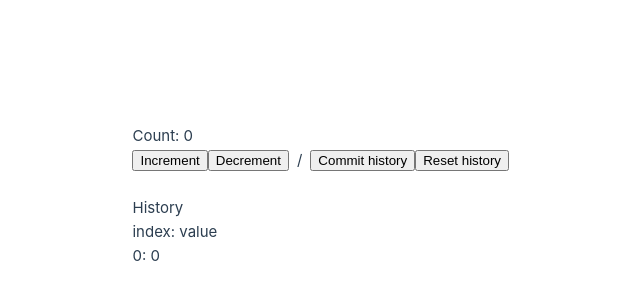
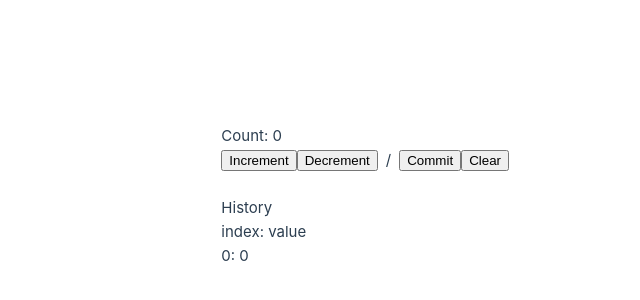
Before and after one commit to pei-pay/vue-basics, a Vue app: page / in a window 1280 px wide. Shown: the part 204-504 px from the top of the page, without its empty margins (131-771 px from the left). Built offline with nearby package versions, Linux system fonts and the light colour scheme; the HTML template or start-up script is replaced by a standard one.

Commit message:
update: reset to clear

```diff
--- a/src/components/use-ref-history/UseRefHistory01.vue
+++ b/src/components/use-ref-history/UseRefHistory01.vue
@@ -2,8 +2,8 @@
 import { useCounter } from '@/composables/use-counter';
 import { useRefHistory } from '@/composables/use-ref-history/01';
 
-const { count, inc, dec, reset: resetCounter } = useCounter();
-const { history, commit, reset: resetHistory } = useRefHistory(count);
+const { count, inc, dec } = useCounter();
+const { history, commit, clear } = useRefHistory(count);
 </script>
 
 <template>
@@ -17,10 +17,10 @@ const { history, commit, reset: resetHistory } = useRefHistory(count);
     </button>
     <span style="margin: 0 8px;">/</span>
     <button @click="commit()">
-      Commit history
+      Commit
     </button>
-    <button @click="resetHistory()">
-      Reset history
+    <button @click="clear()">
+      Clear
     </button>
     <br>
     <br>
--- a/src/composables/use-ref-history/01.ts
+++ b/src/composables/use-ref-history/01.ts
@@ -1,13 +1,13 @@
-import { type Ref, ref, unref } from 'vue';
+import { type Ref, ref } from 'vue';
 
 export function useRefHistory<T>(source: Ref<T>) {
   // TODO: Comment why it needs assertion
   const history = ref<T[]>([source.value]) as Ref<T[]>;
   const commit = () => {
-    history.value.push(source.value);
+    history.value.unshift(source.value);
   };
-  const reset = () => {
+  const clear = () => {
     history.value = [source.value];
   };
-  return { history, commit, reset };
+  return { history, commit, clear };
 }
```
